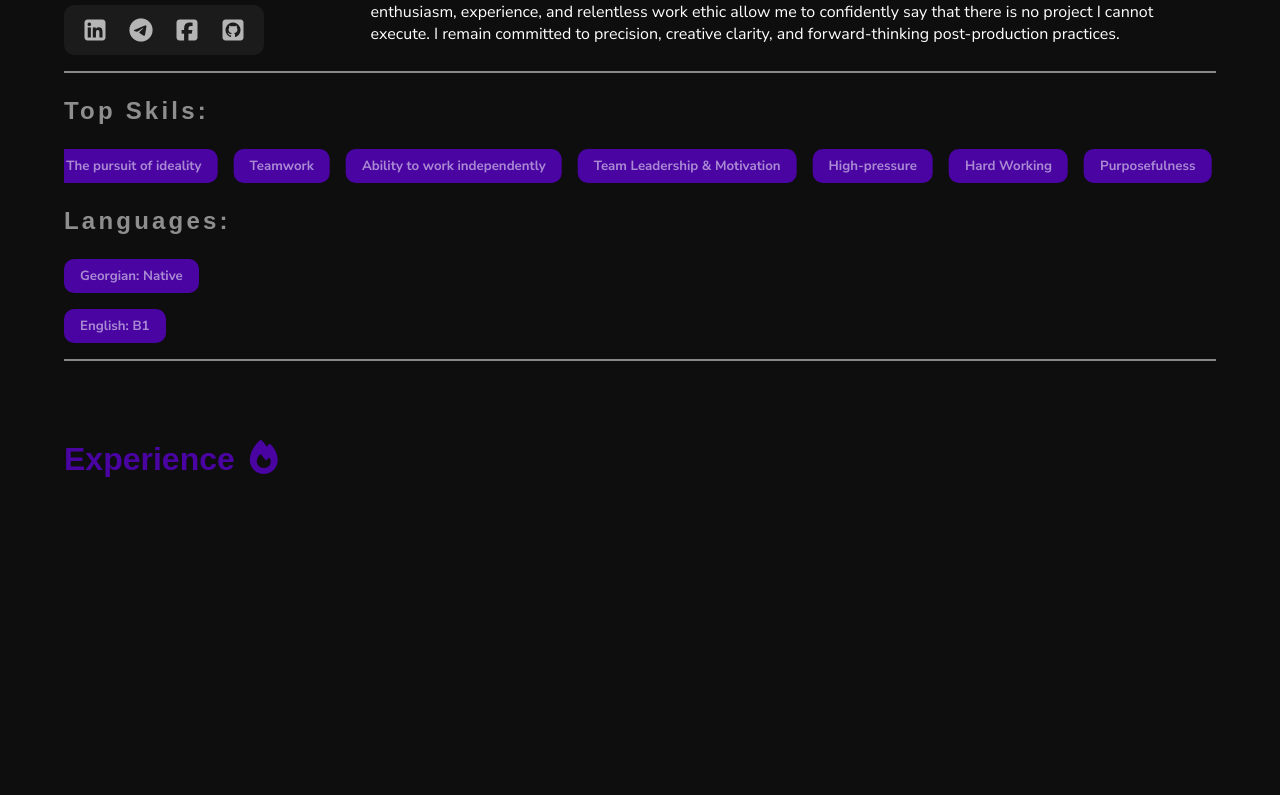
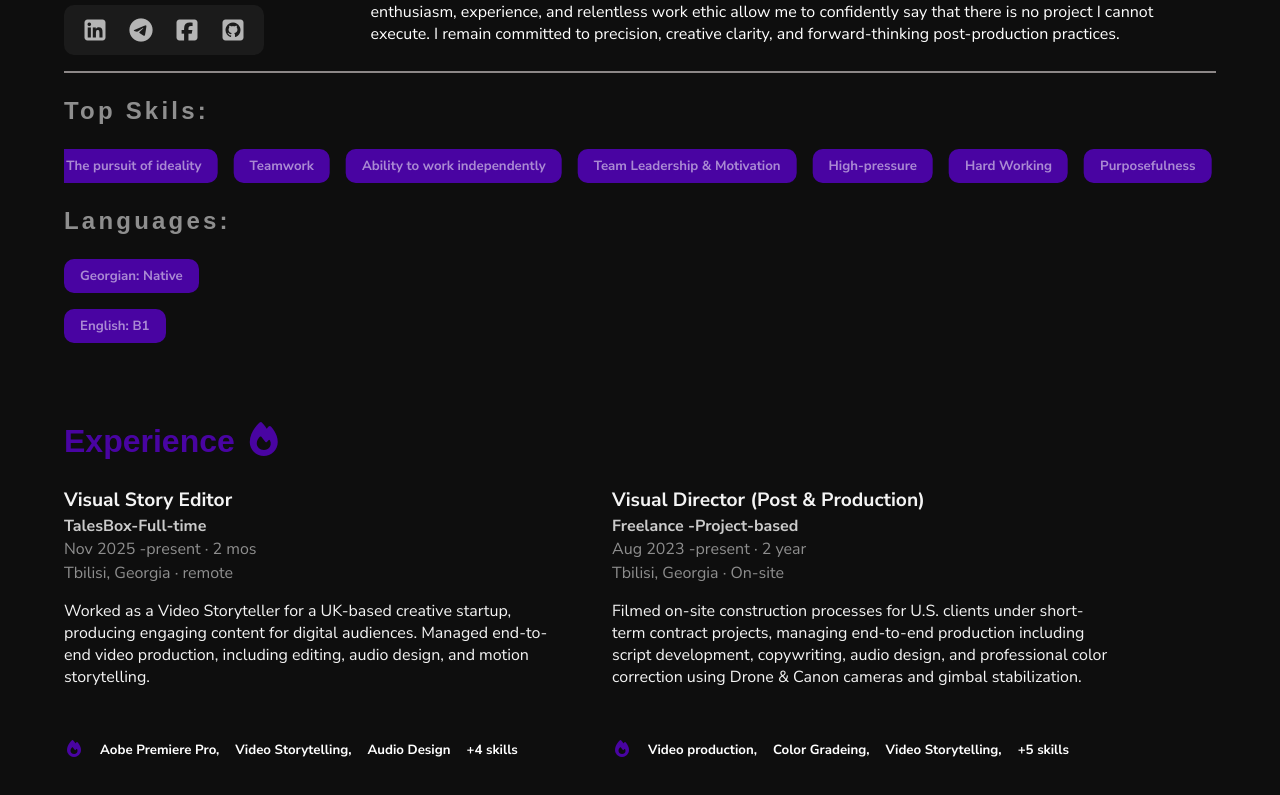
Before and after one commit to Writer-Of-Something-0000/MYportfolio, an Angular app in the folder FrontPage/: page / in a window 1280 px wide. Shown: the part 473-1268 px from the top of the page. Built offline with nearby package versions, Linux system fonts and the light colour scheme; a web font is replaced by a local one.

Commit message:
complate experience section
almost complate experience section

```diff
--- a/FrontPage/src/app/home/home.css
+++ b/FrontPage/src/app/home/home.css
@@ -66,7 +66,9 @@ margin: 1rem 0;
 }
 
 
-
+.fa-fire {
+  color: #4904A2;
+}
 
 
 
@@ -153,3 +155,67 @@ margin: 1rem 0;
 #Article-third {
     margin-top: 5rem;
 }
+
+
+#experience-container {
+  margin-top: 2rem;
+  display: flex;
+  flex-wrap: wrap;
+  gap: 3rem;
+}
+
+#experience-title {
+  font-size: 1.2rem;
+      color: rgba(255, 255, 255, 0.956);
+          font-family: "Nunito Sans", sans-serif;
+}
+
+#experience-where {
+      color: rgba(255, 255, 255, 0.784);
+          font-family: "Nunito Sans", sans-serif;
+}
+
+#experience-time {
+      color: rgba(255, 255, 255, 0.533);
+          font-family: "Nunito Sans", sans-serif;
+}
+
+
+
+#experience-about {
+
+      color: rgba(255, 255, 255, 0.956);
+          font-family: "Nunito Sans", sans-serif;
+          width: 500px;
+}
+
+#experience-settings{
+display: flex;
+flex-direction: column;
+gap: 0.1rem;
+}
+
+#experience {
+  display: flex;
+  flex-direction: column;
+  gap: 1rem;
+  height: 272px;
+}
+
+
+#used-skills {
+  display: flex;
+gap: 1rem;
+margin-top: auto;
+}
+
+
+#used-skills i{
+ margin:0rem 0rem 0 0;
+
+}
+#used-skills h5{
+color: #ffffff;
+          font-family: "Nunito Sans", sans-serif;
+
+}
--- a/FrontPage/src/app/home/home.html
+++ b/FrontPage/src/app/home/home.html
@@ -69,11 +69,59 @@ experience, and relentless work ethic allow me to confidently say that there is
 
             </div>
 </article>
-<hr>
+
 
 
 <article id="Article-third">
            <h2 id="title">Experience   <i class="fa-solid fa-fire"></i></h2>
+<div id="experience-container">
+
+           <div id="experience">
+            <div id="experience-settings">
+
+
+            <h4 id="experience-title"> Visual Story Editor</h4>
+            <h4 id="experience-where"> <span>TalesBox</span>-<span>Full-time</span></h4>
+            <p id="experience-time"><span>Nov 2025 </span>-<span>present </span> <span> · 2 mos</span> </p>
+            <p id="experience-time"><span>Tbilisi, </span><span>Georgia </span>  <span> · remote</span> </p>
+           </div>
+           <p id="experience-about">Worked as a Video Storyteller for a UK-based creative startup, producing engaging content for digital audiences. Managed end-to-end video production, including editing, audio design, and motion storytelling.</p>
+
+           <div id="used-skills">
+            <i class="fa-solid fa-fire"></i>
+            <h5>Aobe Premiere Pro,</h5>
+            <h5>Video Storytelling,</h5>
+            <h5>Audio Design</h5>
+            <h5>+4 skills</h5>
+           </div>
+
+           </div>
+
+           <div id="experience">
+            <div id="experience-settings">
+
+
+            <h4 id="experience-title"> Visual Director (Post & Production)</h4>
+            <h4 id="experience-where"> <span>Freelance </span>-<span>Project-based</span></h4>
+            <p id="experience-time"><span>Aug 2023 </span>-<span>present </span> <span> · 2 year</span> </p>
+            <p id="experience-time"><span>Tbilisi, </span><span>Georgia </span>  <span> · On-site</span> </p>
+           </div>
+           <p id="experience-about">Filmed on-site construction processes for U.S. clients under short-term contract projects, managing end-to-end production including script development, copywriting, audio design, and professional color correction using Drone & Canon cameras and gimbal stabilization.</p>
+
+
+           <div id="used-skills">
+            <i class="fa-solid fa-fire"></i>
+            <h5>Video production,</h5>
+            <h5>Color Gradeing,</h5>
+            <h5>Video Storytelling,</h5>
+            <h5>+5 skills</h5>
+           </div>
+
+
+
+
+           </div>
+</div>
 </article>
 
 
--- a/FrontPage/src/app/home/home.ts
+++ b/FrontPage/src/app/home/home.ts
@@ -12,10 +12,10 @@ fullText = "Portfolio";
   index = 0;
   isDeleting = false;
 
-  // პარამეტრები
-  typingSpeed = 150;    // წერის სიჩქარე
-  deletingSpeed = 70;   // წაშლის სიჩქარე
-  pauseDuration = 2000; // პაუზა სიტყვის დასრულებისას (2 წამი)
+
+  typingSpeed = 150;
+  deletingSpeed = 70;
+  pauseDuration = 2000;
 
   private timerId: any;
 
@@ -23,34 +23,34 @@ fullText = "Portfolio";
     this.handleTypewriter();
   }
 
-  // აუცილებელია მეხსიერების გასასუფთავებლად
+
   ngOnDestroy(): void {
     if (this.timerId) clearTimeout(this.timerId);
   }
 
   handleTypewriter() {
     if (!this.isDeleting) {
-      // ვწერთ სიმბოლოებს
+
       this.displayedText = this.fullText.substring(0, this.index + 1);
       this.index++;
     } else {
-      // ვშლით სიმბოლოებს
+
       this.displayedText = this.fullText.substring(0, this.index - 1);
       this.index--;
     }
 
-    // განვსაზღვროთ შემდეგი ნაბიჯის სიჩქარე
+
     let currentSpeed = this.isDeleting ? this.deletingSpeed : this.typingSpeed;
 
-    // თუ სიტყვა ბოლომდე დაიწერა
+
     if (!this.isDeleting && this.index === this.fullText.length) {
-      currentSpeed = this.pauseDuration; // შევჩერდეთ პორტფოლიოს წაკითხვამდე
+      currentSpeed = this.pauseDuration;
       this.isDeleting = true;
     }
-    // თუ სიტყვა ბოლომდე წაიშალა
+
     else if (this.isDeleting && this.index === 0) {
       this.isDeleting = false;
-      currentSpeed = 500; // მცირე პაუზა ახალი ციკლის დაწყებამდე
+      currentSpeed = 500;
     }
 
     this.timerId = setTimeout(() => this.handleTypewriter(), currentSpeed);
```
